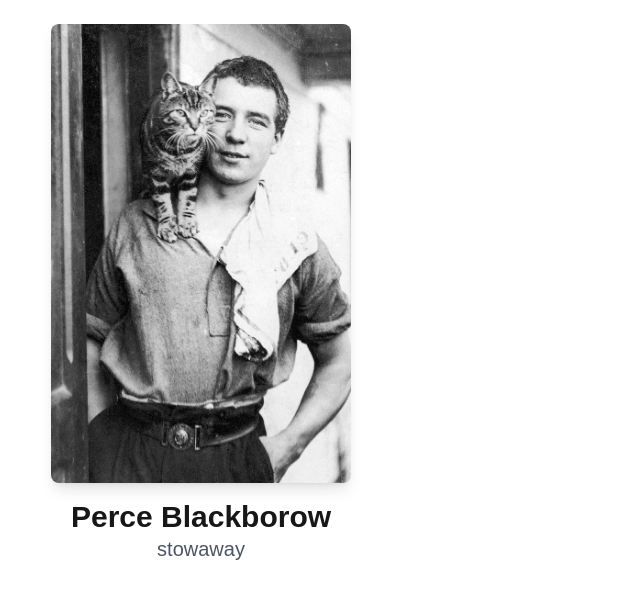
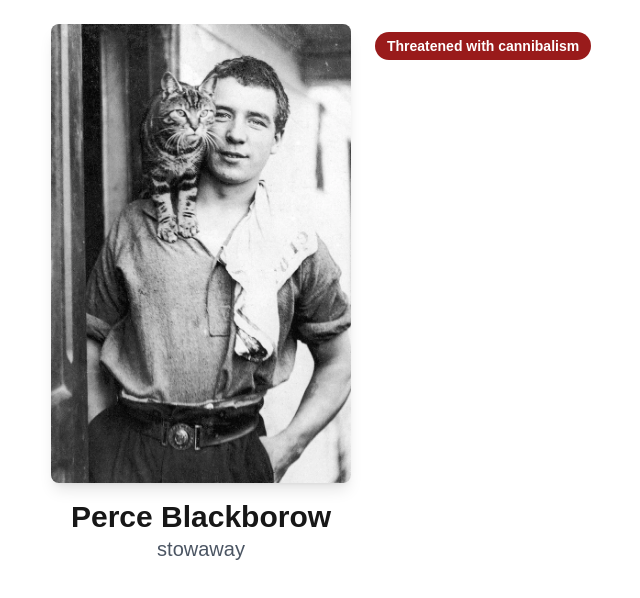
Before and after one commit to milotoor/shackletown, a Next.js app: page /crew/perce_blackborow in a window 1280 px wide. Shown: the top 598 px of the page, without its empty margins (29-669 px from the left). Built offline with nearby package versions, Linux system fonts and the light colour scheme.

Commit message:
Perce chip

```diff
--- a/src/app/crew/perce_blackborow/page.tsx
+++ b/src/app/crew/perce_blackborow/page.tsx
@@ -1,6 +1,7 @@
 import CrewMemberPage from "@/components/CrewMemberPage";
 import CrewHeader from "@/components/CrewHeader";
 import useCrewBio from "@/hooks/useCrewBio";
+import Chip from "@/components/Chip";
 
 export const metadata = {
   title: "Perce Blackborow - Stowaway",
@@ -11,7 +12,10 @@ const PerceBlackborowPage = () => {
   const bio = useCrewBio("perce_blackborow");
   return (
     <CrewMemberPage>
-      <CrewHeader bio={bio} />
+      <CrewHeader
+        bio={bio}
+        chips={<Chip title="Threatened with cannibalism" color="red-800" />}
+      />
     </CrewMemberPage>
   );
 };
--- a/src/components/CrewHeader.tsx
+++ b/src/components/CrewHeader.tsx
@@ -4,7 +4,7 @@ import { CrewBio } from "@/hooks/useCrewBio";
 
 interface CrewHeaderProps {
   bio: CrewBio;
-  chips: React.ReactNode;
+  chips?: React.ReactNode;
 }
 
 const CrewHeader: React.FC<CrewHeaderProps> = ({ bio, chips }) => {
--- a/tailwind.config.ts
+++ b/tailwind.config.ts
@@ -13,6 +13,6 @@ export default {
       },
     },
   },
-  safelist: ["bg-yellow-600", "bg-gray-200"],
+  safelist: ["bg-yellow-600", "bg-gray-200", "bg-red-800"],
   plugins: [],
 } satisfies Config;
```
